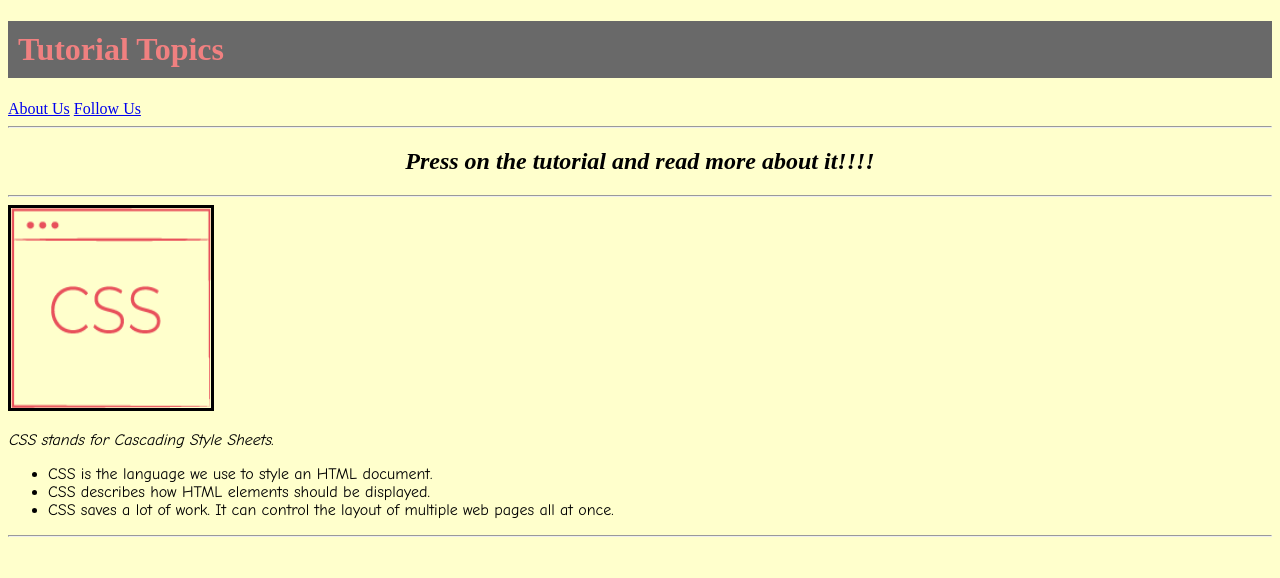
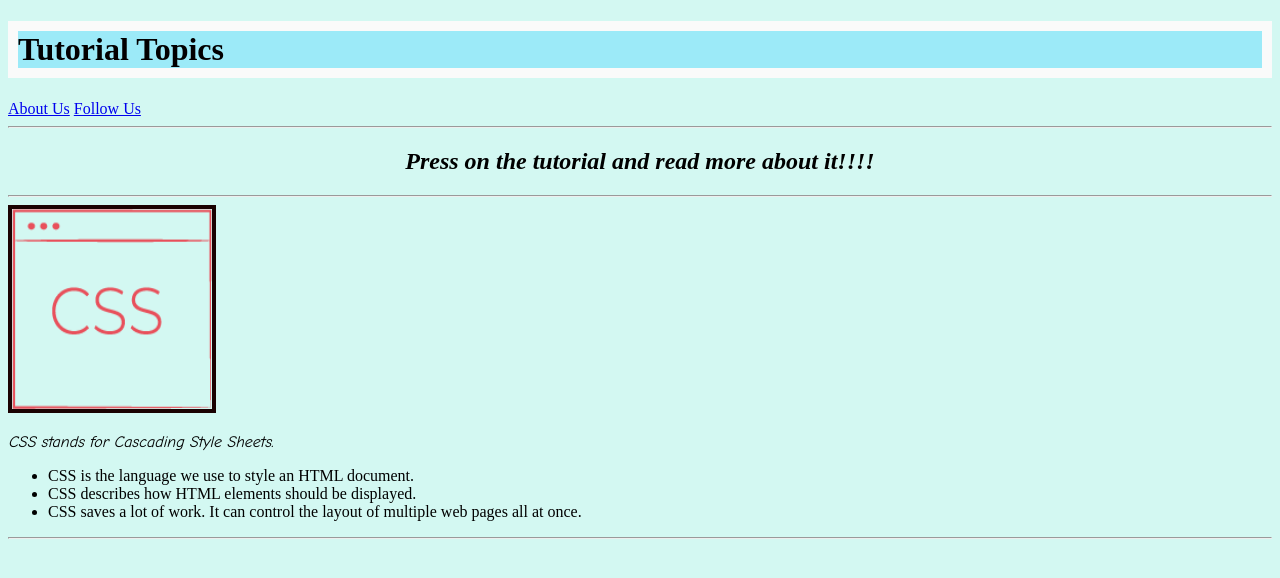
Before and after one commit to Asmib0308/Tutorial-Hub---1, a plain HTML site: page index.html in a window 1280 px wide. Drawn offline with Linux system fonts and the light colour scheme.

Commit message:
Add files via upload

```diff
--- a/index.html
+++ b/index.html
@@ -4,22 +4,23 @@
     <title>Asmi's Pro-49</title>
     <style>
         h1{
-            color: lightcoral;
-            border: 10px solid dimgray;
-            background-color: dimgrey;
+            color: rgb(2, 0, 1);
+            border: 10px solid rgb(250, 250, 250);
+            background-color: rgb(156, 234, 248);
         }
         body{
-            background-color: #ffffcc;
+            background-color: #d3f8f2;
         }
         img{
-            border: 3px solid black;
+            border: 4px solid rgb(26, 2, 2);
         }
         p{
             font-family: comic sans ms;
             font-weight: italic;
         }
         ol,ul{
-            font-family: comic sans ms;
+            font-family: Abadi;
+            font-size : 30
         }
     </style>
 </head>
```
